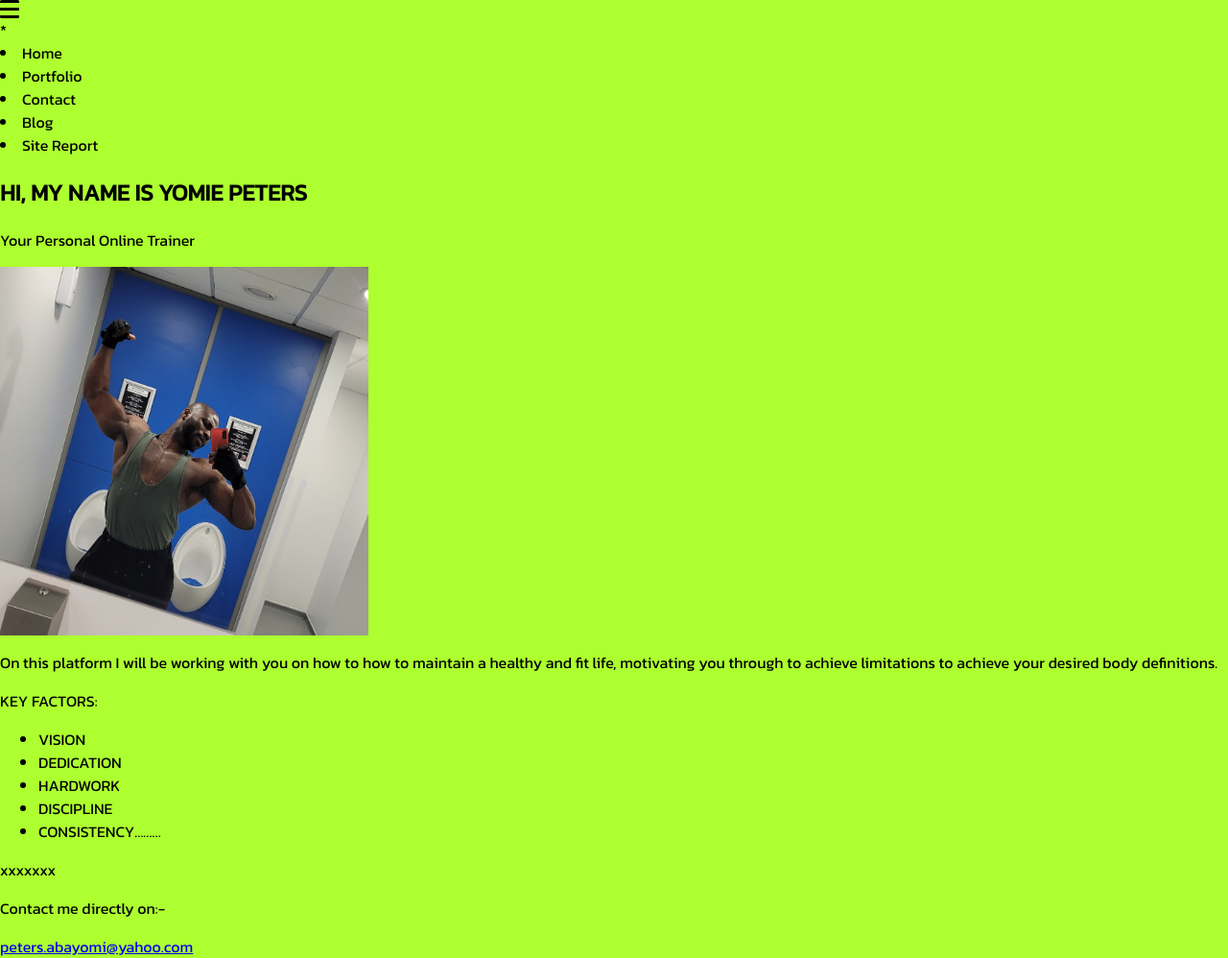
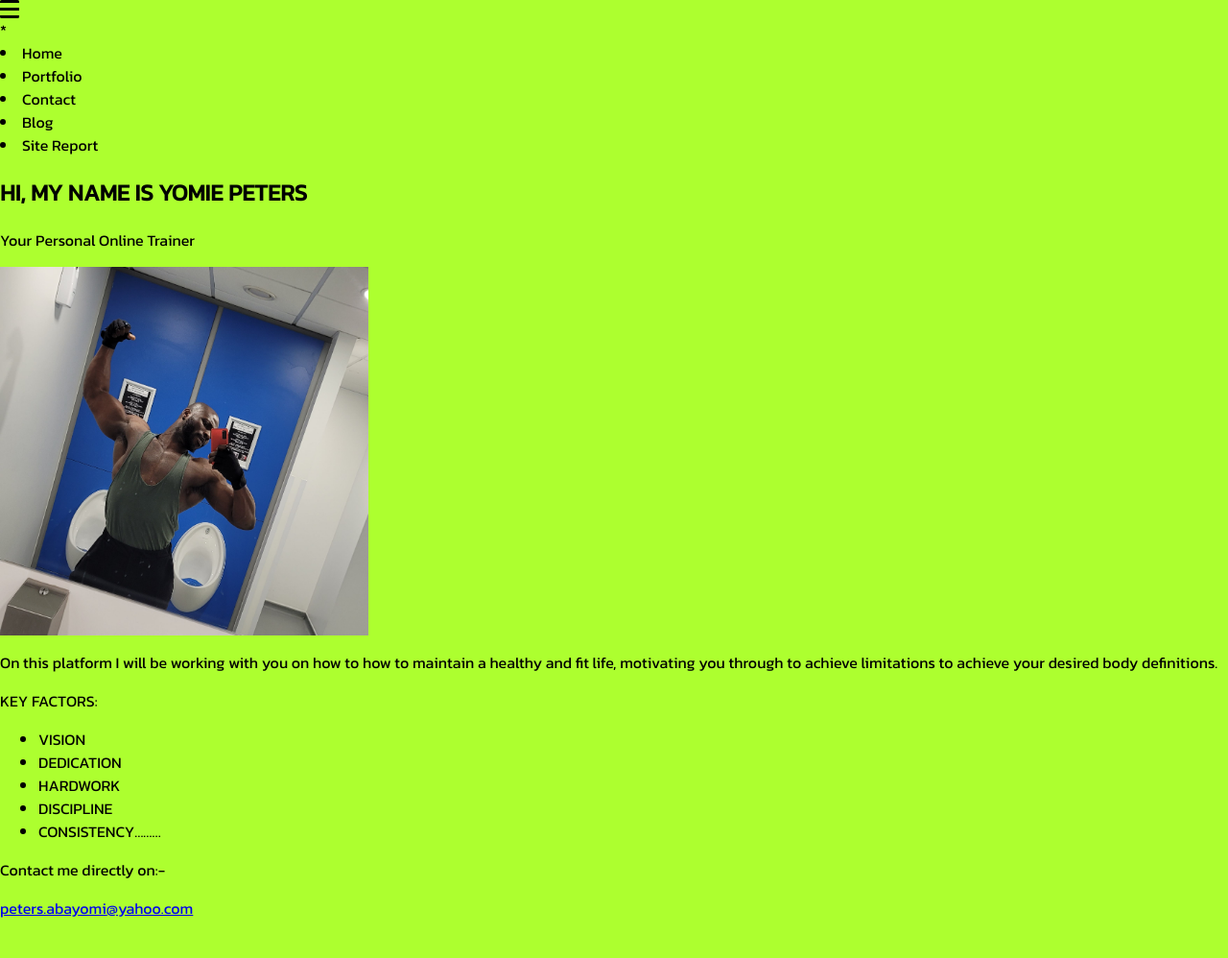
Before and after one commit to abayomip/assesment.html, a plain HTML site: page portfolio.html in a window 1280 px wide. Shown: the whole page at 96% size. After the commit the page ends 958 px from the top, so only its background shows below. Drawn offline with Linux system fonts and the light colour scheme; files whose address does not match are found by name.

Commit message:
commit 2

```diff
--- a/portfolio.html
+++ b/portfolio.html
@@ -47,7 +47,6 @@
             <li>DISCIPLINE </il>
             <li>CONSISTENCY………</li>
         </ul>
-        <p>xxxxxxx</p>
         <p>Contact me directly on:-</p>
         <a href="mailto:peters.abayomi@yahoo.com"class="footer__link">peters.abayomi@yahoo.com</a>
     </body>
```
